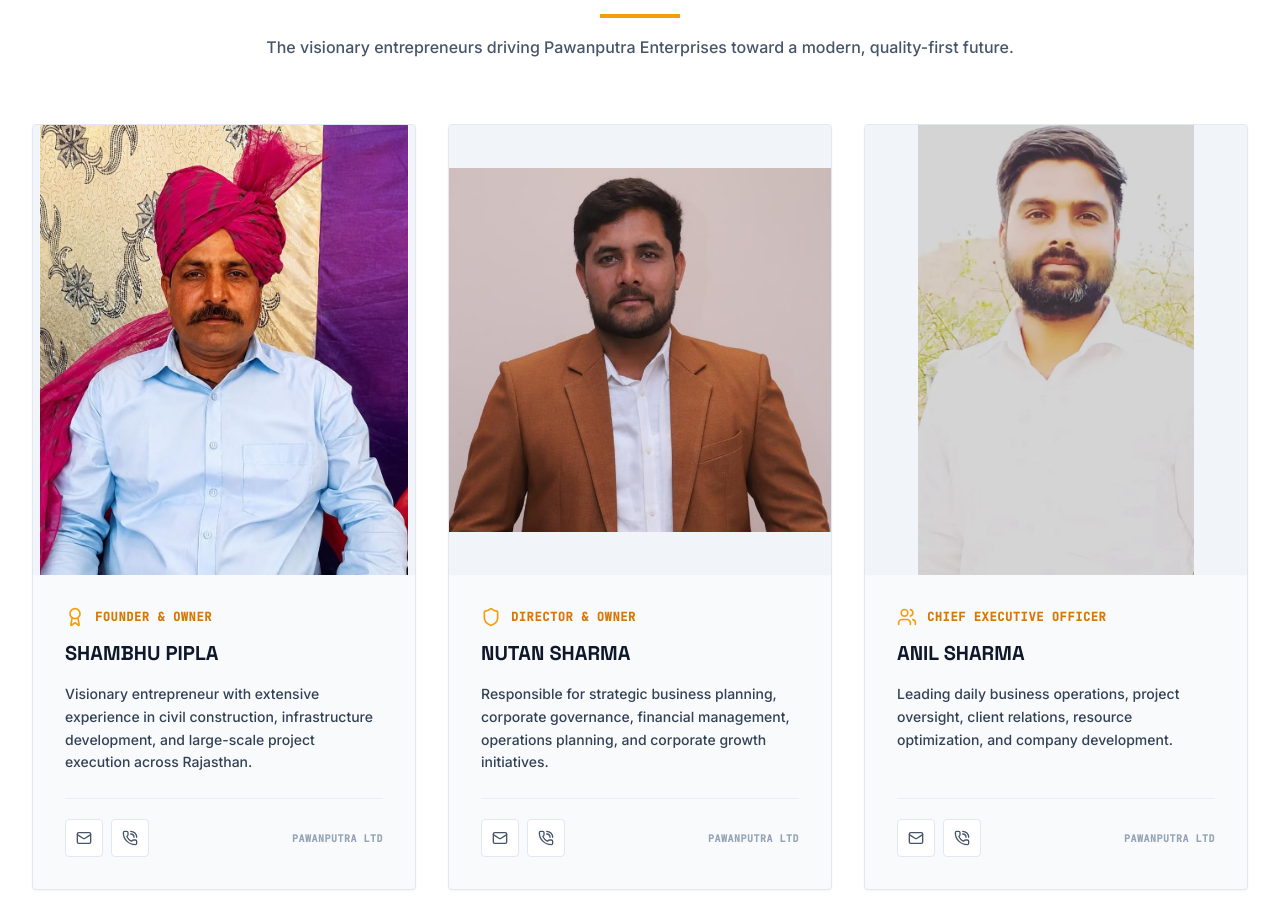
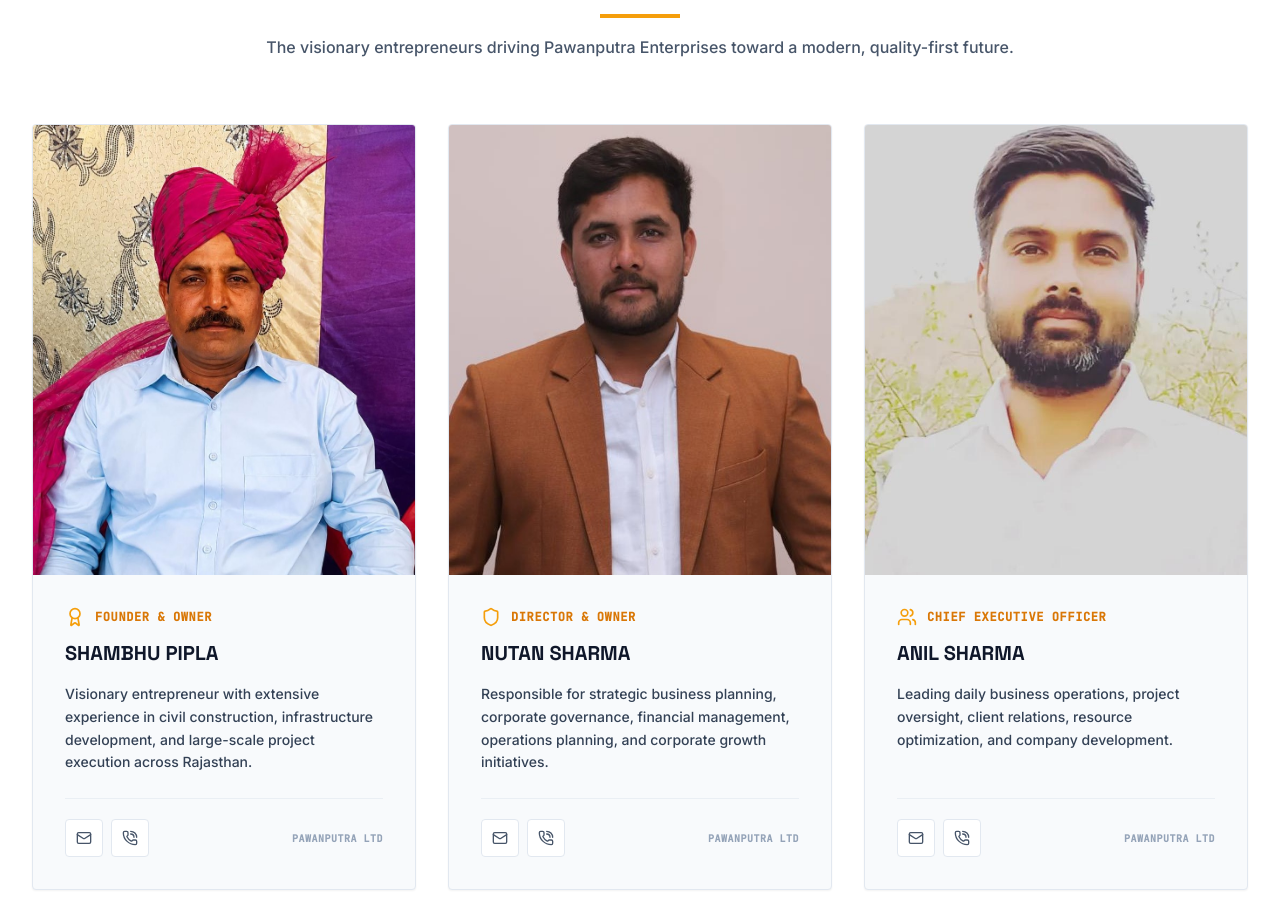
Before and after one commit to RamanSharma00/Pawanputra-Enterprises, a React (Vite) app: page / in a window 1280 px wide. Shown: the part 2280-3202 px from the top of the page. Built offline with nearby package versions, Linux system fonts and the light colour scheme.

Commit message:
Fix team image layout

```diff
--- a/src/components/Team.tsx
+++ b/src/components/Team.tsx
@@ -42,11 +42,11 @@
   key={index}
   className="bg-primary-50 rounded-sm border border-primary-200 overflow-hidden shadow-xs hover:shadow-md hover:border-amber-500/30 transition-all duration-300 flex flex-col"
 >
-  <div className="h-[450px] bg-primary-100 flex items-center justify-center overflow-hidden">
+  <div className="h-[450px] overflow-hidden">
   <img
     src={member.imageUrl}
     alt={member.name}
-   className="w-full h-full object-contain"
+    className="w-full h-full object-cover object-top"
   />
 </div>
 
```
